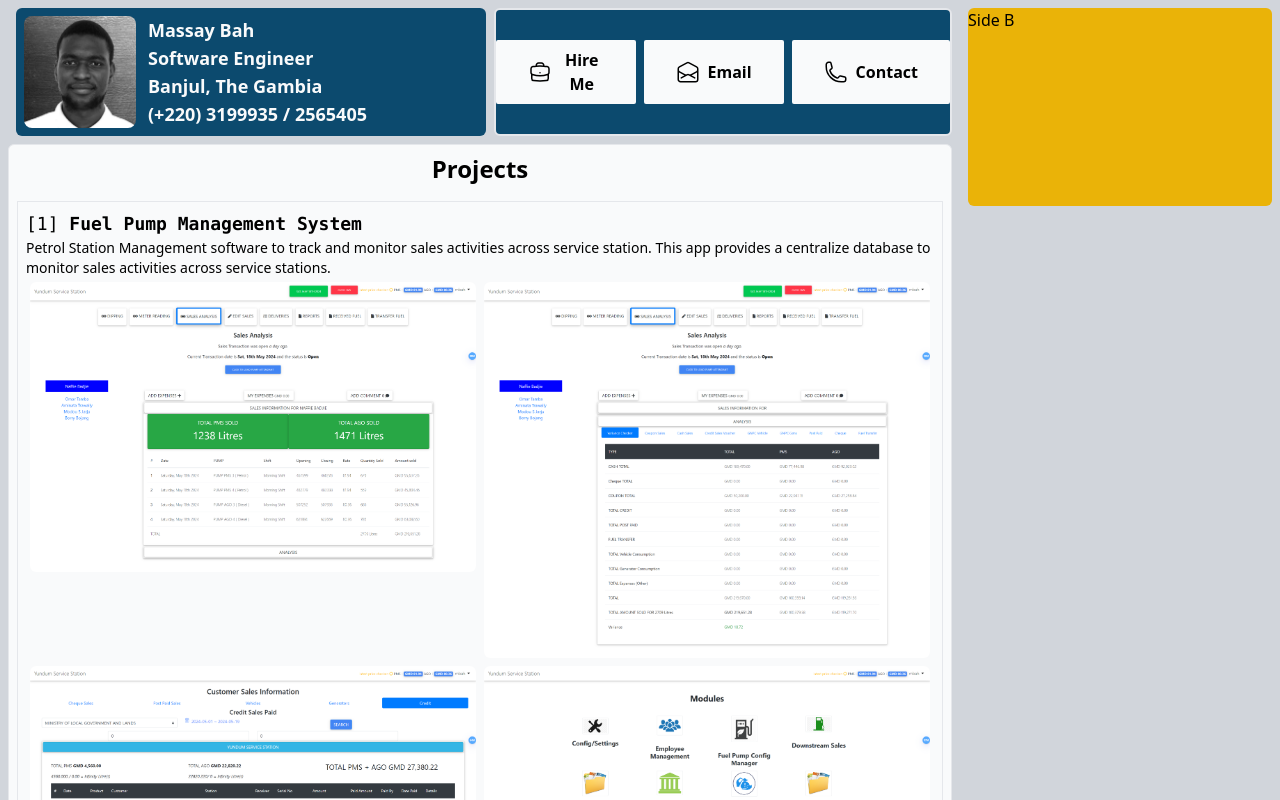
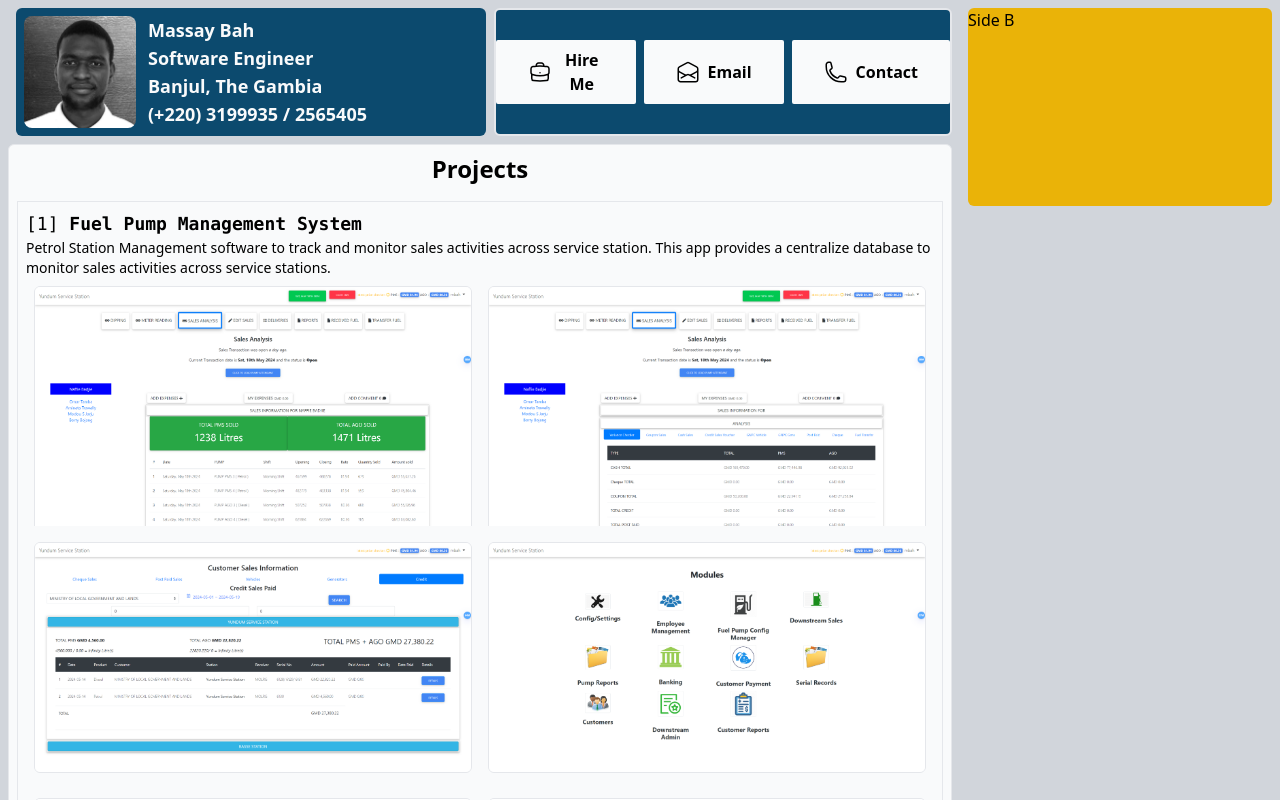
Before and after one commit to Massay/portfolio-site, a Vue app: page / in a window 1280 px wide. Shown: the top 800 px of the page. Built offline with nearby package versions, Linux system fonts and the light colour scheme.

Commit message:
latest:updates

```diff
--- a/src/components/Layout.vue
+++ b/src/components/Layout.vue
@@ -396,10 +396,12 @@ const experience = [
                         class="lg:text-lg text-sm leading-8 border my-4 p-2">
                         <h1 class="font-mono">[{{ index + 1 }}] <span class="font-bold"> {{ project.name }}</span> </h1>
                         <p class="text-xs lg:text-sm">{{ project.summary }}</p>
-                        <div class="grid grid-cols-1 lg:grid-cols-2 gap-2 p-1">
-                            <img v-for="(image) in project.images"
+                        <div class="grid grid-cols-1 lg:grid-cols-2 gap-2 lg:gap-4 p-2  overflow-hidden">
+                            <div  v-for="(image) in project.images" class="h-60 w-auto object-cover overflow-hidden">
+                                <img
                                 :src="'/portfolio-site/images/' + project.folder + '/' + image.logo"
-                                class="object-fill w-auto h-auto rounded-md" :alt="image.logo">
+                                class="object-fill w-auto h-auto rounded-md border" :alt="image.logo">
+                            </div>
                         </div>
                     </div>
                 </div>
```
